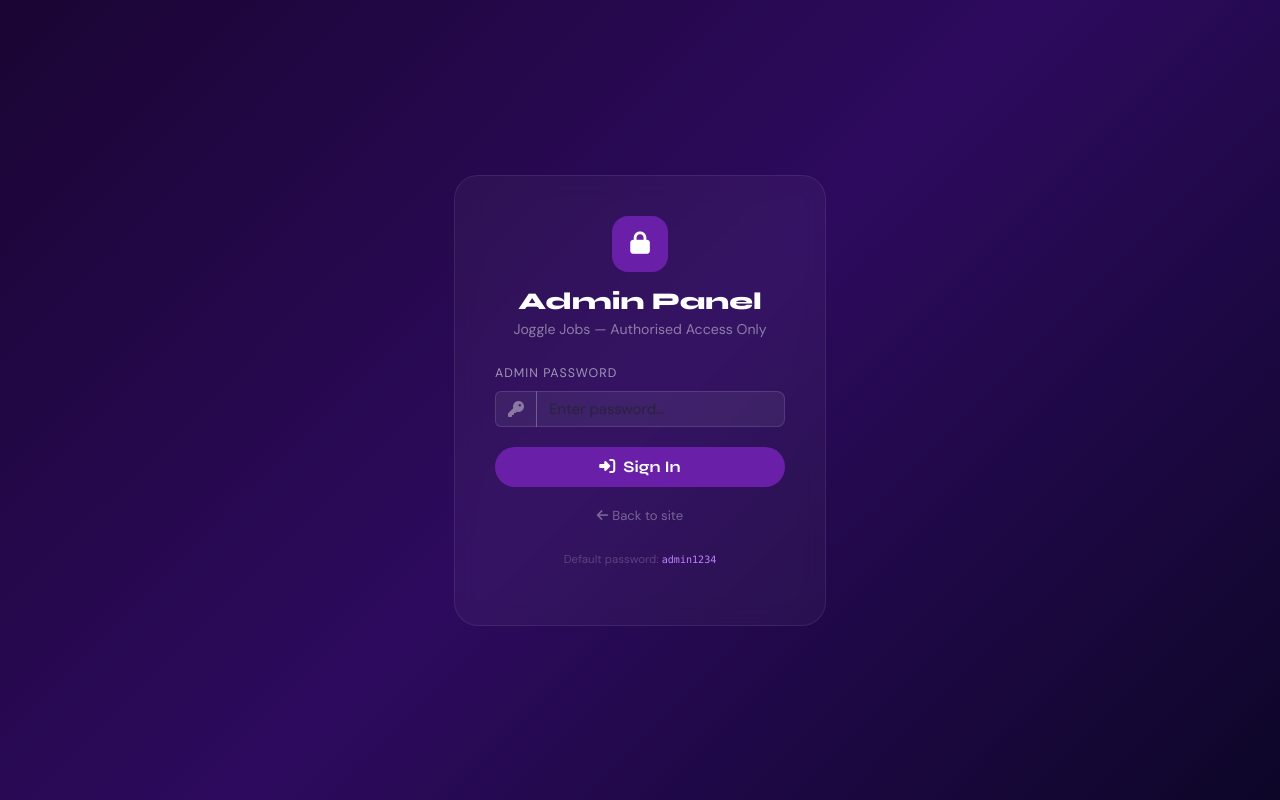
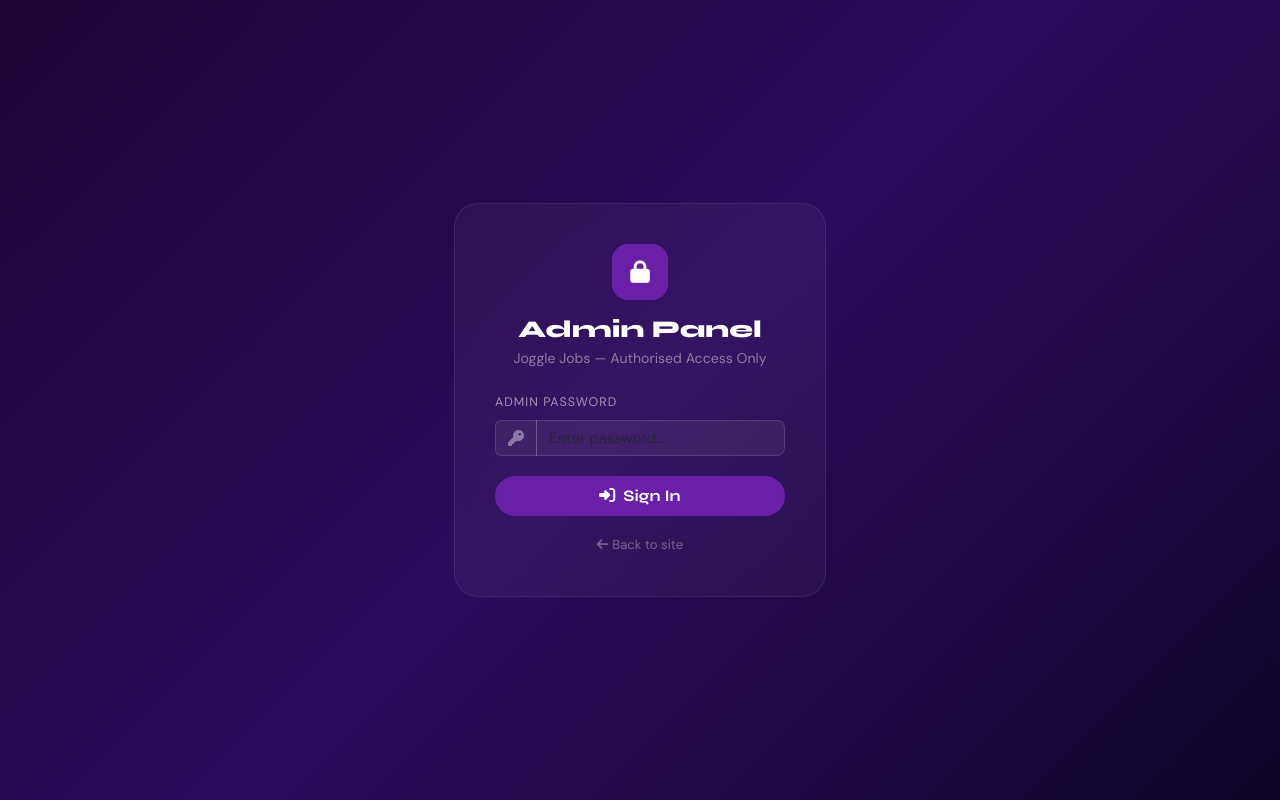
Before and after one commit to TheTechApostle/jogglejobs, a Flask app: page /admin/login in a window 1280 px wide. Run offline with Flask 3, Linux system fonts and the light colour scheme; some libraries are stand-ins or nearby versions.

Commit message:
Update admin_login.html

```diff
--- a/templates/admin_login.html
+++ b/templates/admin_login.html
@@ -47,9 +47,9 @@
           <i class="fa-solid fa-arrow-left me-1"></i>Back to site
         </a>
       </div>
-      <p style="color:rgba(255,255,255,.2);font-size:.72rem;text-align:center;margin-top:1.5rem;">
+      <!-- <p style="color:rgba(255,255,255,.2);font-size:.72rem;text-align:center;margin-top:1.5rem;">
         Default password: <code style="color:var(--purple-300);">admin1234</code>
-      </p>
+      </p> -->
     </div>
   </div>
   <script src="https://cdnjs.cloudflare.com/ajax/libs/bootstrap/5.3.2/js/bootstrap.bundle.min.js"></script>
```
